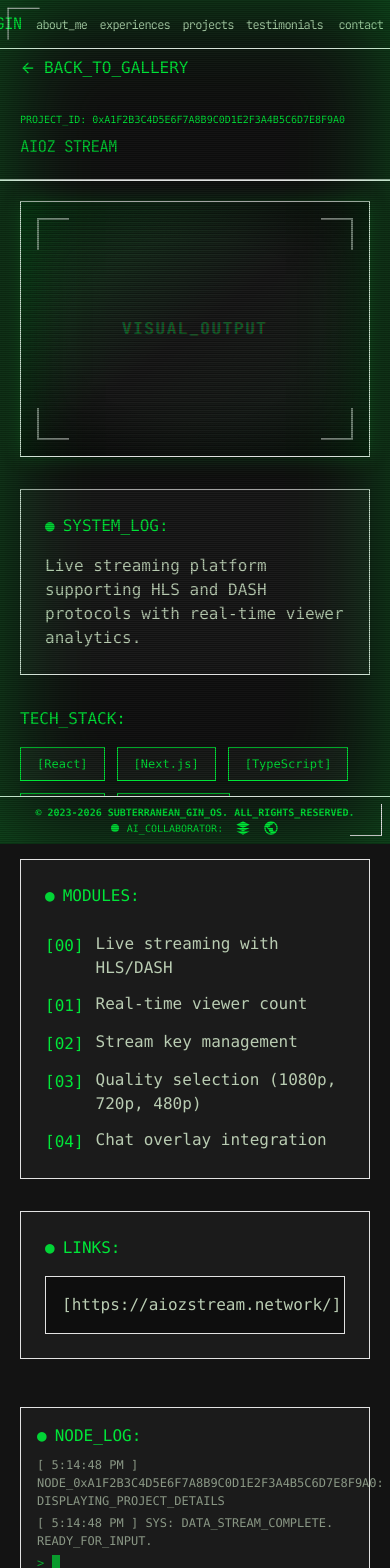
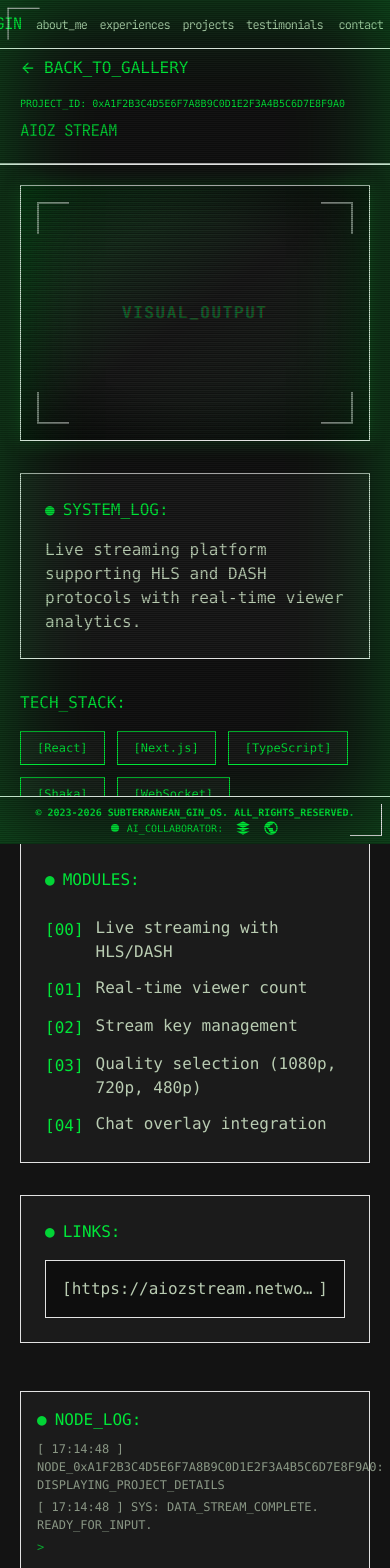
Before and after one commit to ginn1111/maxtrix-portfolio, a Next.js app: page /projects/0xA1F2B3C4D5E6F7A8B9C0D1E2F3A4B5C6D7E8F9A0 in a window 390 px wide. Shown: the top 1568 px of the page. Built offline with nearby package versions, Linux system fonts and the light colour scheme.

Commit message:
feat responsive

```diff
--- a/components/sections/experiences-section.tsx
+++ b/components/sections/experiences-section.tsx
@@ -185,11 +185,15 @@
               <div className="crosshair crosshair-bl" />
               <div className="crosshair crosshair-br" />
 
-              <div className="flex items-start justify-between mb-4">
-                <div>
+              <div className="mb-4">
+                <div className="flex items-center justify-between">
                   <span className="inline-block px-2 py-1 font-mono text-[10px] text-background bg-primary-fixed-dim mb-2">
                     {exp.type}
                   </span>
+                  <span className="font-mono text-code-sm text-primary-fixed-dim">
+                    {exp.period}
+                  </span>
+                </div>
                 <h3 className="font-heading text-headline-sm text-primary-fixed-dim uppercase">
                   {exp.role}
                 </h3>
@@ -201,10 +205,6 @@
                     [{exp.domain}]
                   </span>
                 </div>
-                </div>
-                <p className="font-mono text-code-sm text-primary-fixed-dim">
-                  {exp.period}
-                </p>
               </div>
 
               <p className="font-body-lg text-body-sm text-on-surface-variant mb-4 leading-relaxed">
--- a/components/sections/project-archive-section.tsx
+++ b/components/sections/project-archive-section.tsx
@@ -1,7 +1,7 @@
 "use client";
 
-import { ScrambleText } from "@/components/ui/scramble-text";
 import type { Project } from "@/data/projects";
+import dayjs from "dayjs";
 import Link from "next/link";
 import { useEffect, useRef } from "react";
 
@@ -117,13 +117,16 @@
           LIVE_LOG_FEED:
         </div>
         <div className="text-[12px] mt-2 space-y-1 text-on-surface-variant opacity-70">
-          <div>[ 12:44:01 ] NODE_CONNECTION: ESTABLISHED</div>
           <div>
-            [ 12:44:03 ] SYS: ALL_SYSTEMS_OPERATIONAL. READY_FOR_COMMAND.
+            [ {dayjs().format("HH:mm:ss")} ] NODE_CONNECTION: ESTABLISHED
+          </div>
+          <div>
+            [ {dayjs().format("HH:mm:ss")} ] SYS: ALL_SYSTEMS_OPERATIONAL.
+            READY_FOR_COMMAND.
           </div>
           <div className="flex items-center">
             <span className="text-primary-fixed-dim mr-2">&gt;</span>
-            <span className="w-2 h-4 bg-primary-fixed-dim animate-pulse animate-flicker" />
+            <span className="blink-block animate-blink-block" />
           </div>
         </div>
       </section>
--- a/components/sections/project-detail-section.tsx
+++ b/components/sections/project-detail-section.tsx
@@ -8,6 +8,7 @@
 import { PROJECTS } from "@/data/projects";
 import { Badge } from "../ui/badge";
 import { DigitalFlicker } from "../ui/glitch-text";
+import dayjs from "dayjs";
 
 const OPEN_LINK_TIMER_MS = 1500;
 
@@ -96,7 +97,7 @@
         {/* Back Button */}
         <Link
           href="/projects"
-          className="inline-flex items-center gap-2 text-primary-fixed-dim hover:text-primary transition-colors font-mono mb-8 group"
+          className="inline-flex items-center gap-2 text-primary-fixed-dim hover:text-primary transition-colors font-mono mb-4 group"
         >
           <ArrowLeft
             size={16}
@@ -203,9 +204,13 @@
                     <Link
                       target="_blank"
                       href={project.link}
-                      className="text-on-surface-variant hover:text-primary transition-colors"
+                      className="text-on-surface-variant hover:text-primary transition-colors flex items-center"
                     >
-                      <DigitalFlicker>[{project.link}]</DigitalFlicker>
+                      [
+                      <DigitalFlicker className="truncate max-w-full">
+                        {project.link}
+                      </DigitalFlicker>
+                      ]
                     </Link>
                   )}
                 </div>
@@ -223,16 +228,20 @@
                   className="absolute bottom-0 left-0 h-full bg-primary-fixed-dim transition-all duration-50"
                   style={{ width: `${linkProgress}%` }}
                 />
-                <div className="font-mono text-code-sm text-primary-fixed-dim text-center">
+                <div className="font-mono text-code-sm text-primary-fixed-dim text-center flex items-center">
                   {linkProgress >= 100 ? (
                     <span className="animate-pulse">OPENING_LINK...</span>
                   ) : (
                     <Link
                       target="_blank"
                       href={project.githubLink}
-                      className="text-on-surface-variant hover:text-primary transition-colors"
+                      className="text-on-surface-variant hover:text-primary transition-colors truncate min-w-0 flex"
                     >
-                      <DigitalFlicker>[GITHUB: {project.githubLink}]</DigitalFlicker>
+                      [
+                      <DigitalFlicker className="max-w-full truncate">
+                        {project.githubLink}
+                      </DigitalFlicker>
+                      ]
                     </Link>
                   )}
                 </div>
@@ -266,16 +275,16 @@
           </div>
           <div className="text-[12px] mt-2 space-y-1 text-on-surface-variant opacity-70">
             <div>
-              [ {new Date().toLocaleTimeString()} ] NODE_{project.id}:
+              [ {dayjs().format("HH:mm:ss")} ] NODE_{project.id}:
               DISPLAYING_PROJECT_DETAILS
             </div>
             <div>
-              [ {new Date().toLocaleTimeString()} ] SYS: DATA_STREAM_COMPLETE.
+              [ {dayjs().format("HH:mm:ss")} ] SYS: DATA_STREAM_COMPLETE.
               READY_FOR_INPUT.
             </div>
             <div className="flex items-center">
               <span className="text-primary-fixed-dim mr-2">&gt;</span>
-              <span className="w-2 h-4 bg-primary-fixed-dim animate-pulse animate-flicker" />
+              <span className="blink-block animate-blink-block" />
             </div>
           </div>
         </section>
--- a/data/projects.ts
+++ b/data/projects.ts
@@ -6,7 +6,7 @@
   tags: string[];
   isPublic: boolean;
   features: string[];
-  link?: string;        // Live demo URL (for public projects)
+  link?: string; // Live demo URL (for public projects)
   githubLink?: string; // GitHub repository URL
 }
 
@@ -139,7 +139,7 @@
       "Graduate project for managing tasks, subtasks, proposals, employees, projects, and supplies.",
     tags: ["React Native", "React", "TypeScript", "Zustand", "Firebase"],
     isPublic: true,
-    githubLink: "https://github.com/vanthuan76/building-project-management",
+    githubLink: "https://github.com/ginn1111/project-management-docker",
     features: [
       "Task and subtask management",
       "Employee profiles",
@@ -156,7 +156,7 @@
       "Loyalty app for Canalis Club with point accumulation, discounts, and event notifications.",
     tags: ["React Native", "Firebase", "Google Sign-In", "Apple Sign-In"],
     isPublic: true,
-    githubLink: "https://github.com/vanthuan76/freelancer-mobile-app",
+    link: "https://apps.apple.com/vn/app/cnl/id6478867928?l=vi",
     features: [
       "Loyalty point system",
       "Discount redemption",
--- a/package.json
+++ b/package.json
@@ -13,6 +13,7 @@
     "@next/font": "^14.2.15",
     "class-variance-authority": "^0.7.1",
     "clsx": "^2.1.1",
+    "dayjs": "^1.11.20",
     "google": "^2.1.0",
     "gsap": "^3.15.0",
     "lucide-react": "^1.14.0",
```
Also changed, not shown: 1 other file (tests, documents, lock files or other folders). Lines whose indentation alone changed are shown as unchanged.
